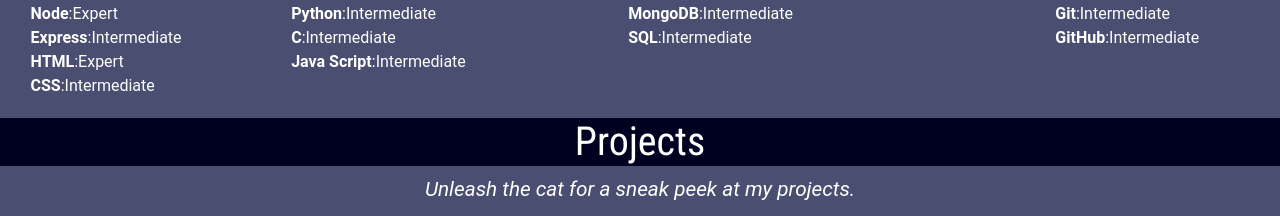
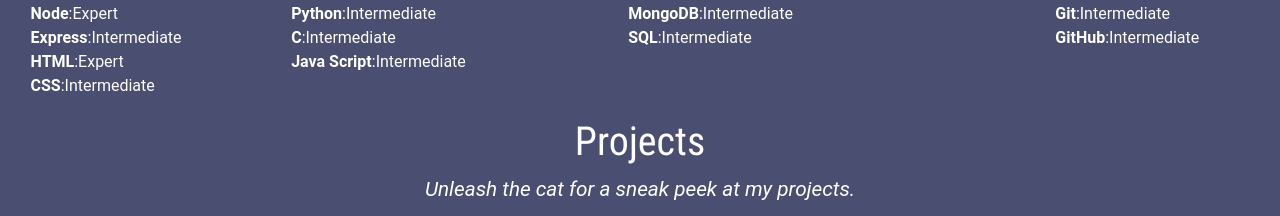
Before and after one commit to Nikhil5022/Portfolio_react, a React (Create React App) app: page / in a window 1280 px wide. Shown: the part 2174-2390 px from the top of the page. Built offline with nearby package versions, Linux system fonts and the light colour scheme; grey boxes are pictures that could not be loaded; a web font is replaced by a local one.

Commit message:
updated projects section

```diff
--- a/src/Projects.css
+++ b/src/Projects.css
@@ -12,7 +12,6 @@ p {
   font-size: 2.5rem;
   text-align: center;
   color: white;
-  background-color: rgb(0, 0, 33);
   font-family: "Abhaya Libre", serif;
   font-family: "Bebas Neue", sans-serif;
   font-family: "Poppins", sans-serif;
```
